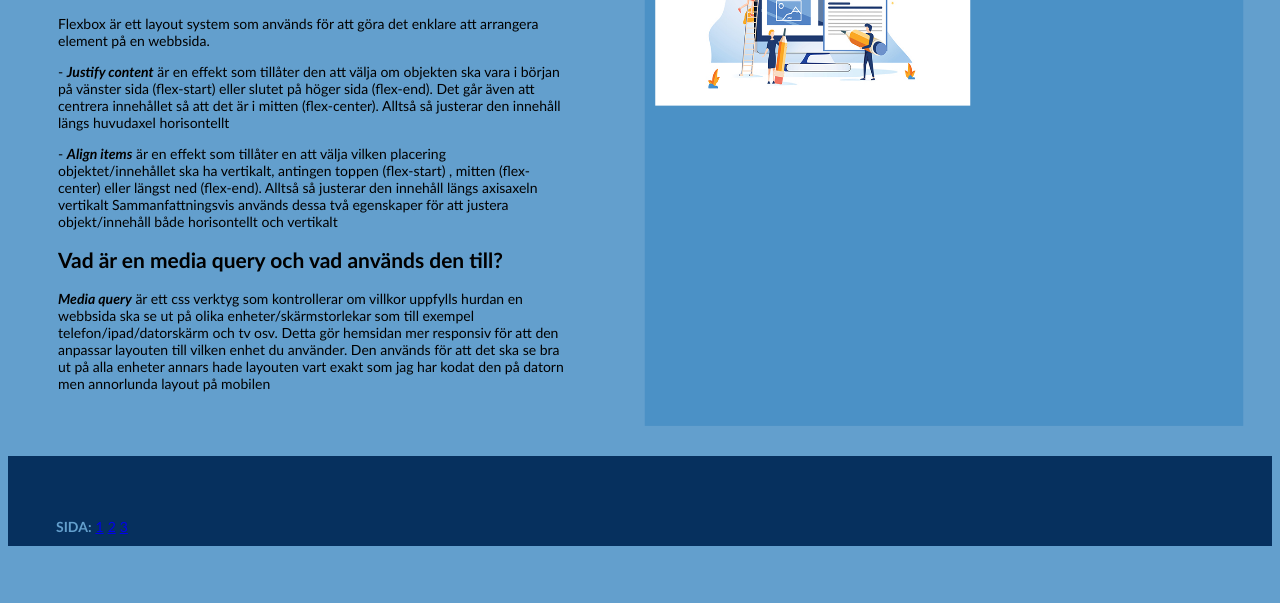
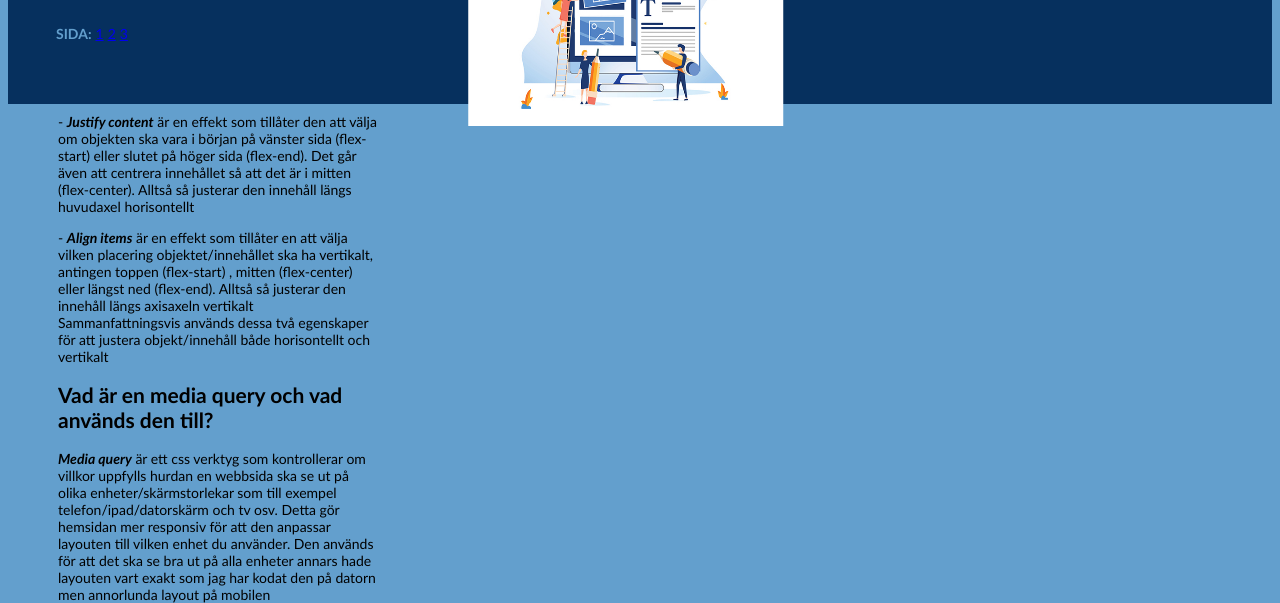
Before and after one commit to Laurni99/Webbteknik-1-uppgift-2, a plain HTML site: page index.html in a window 1280 px wide. Shown: the part 377-980 px from the top of the page. Before the commit the page ends 929 px from the top, so only its background shows below. Drawn offline with Linux system fonts and the light colour scheme.

Commit message:
Update style.css

```diff
--- a/style.css
+++ b/style.css
@@ -78,11 +78,11 @@ h1 {
 
 /* Media query för mobil */
 
-@media only screen and (max-width: 390px) {
+@media only screen and (min-width: 390px) {
 
     body {
 
-        grid-template-columns: 1fr 1fr;
+        grid-template-columns: 1fr 2fr;
 
         grid-template-areas:
 
```
